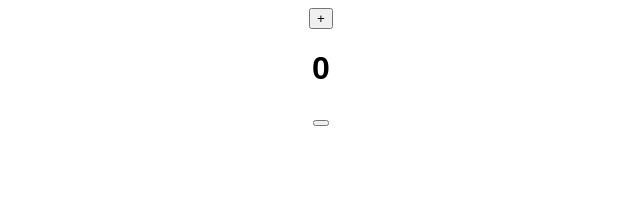
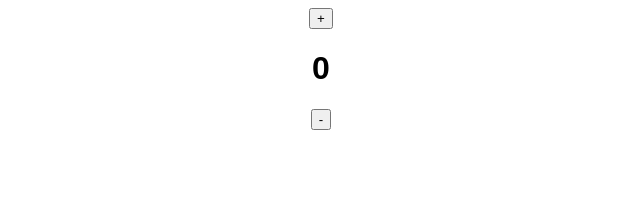
Before and after one commit to surfvasanth/react-app, a React (Create React App) app: page / in a window 1280 px wide. Shown: the top 199 px of the page, without its empty margins (319-959 px from the left). Built offline with nearby package versions, Linux system fonts and the light colour scheme.

Commit message:
Update App.js with Counter function

```diff
--- a/src/App.js
+++ b/src/App.js
@@ -2,12 +2,12 @@
 import { useState } from 'react';
 
 const App = () => {
-const [counter,setCounter] = useState (0);
+const [counter,setCounter] = useState(0);
   return (
     <div className="App">
-      <button onClick={() => alert('clicked')}>+</button>
-      <h1>0</h1>
-      <button></button>
+      <button onClick={() => setCounter((prevCount) => prevCount+1)}>+</button>
+      <h1>{counter}</h1>
+      <button onClick={() => setCounter((prevCount) => prevCount-1)}>-</button>
     </div>
   );
 }
```
